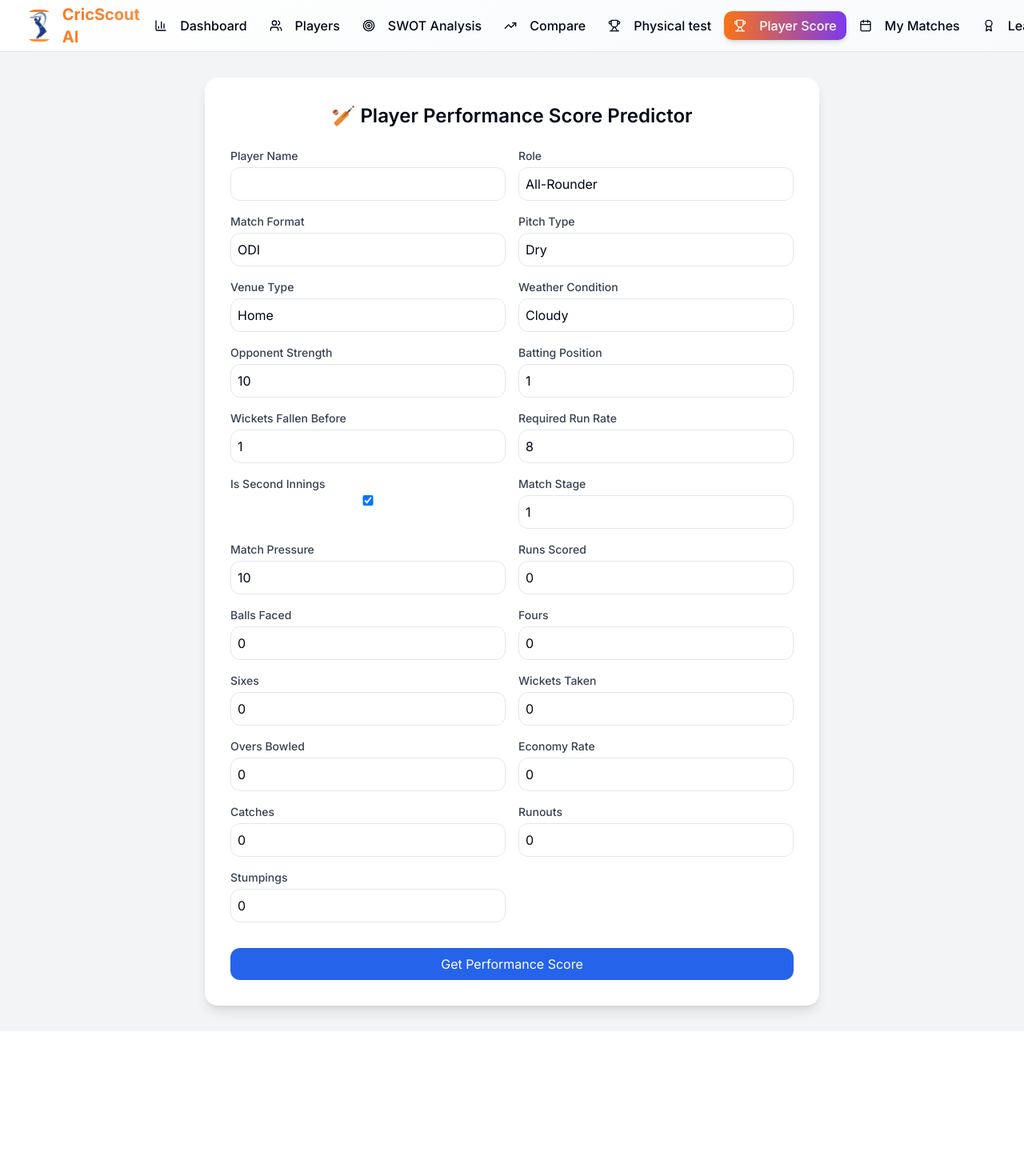
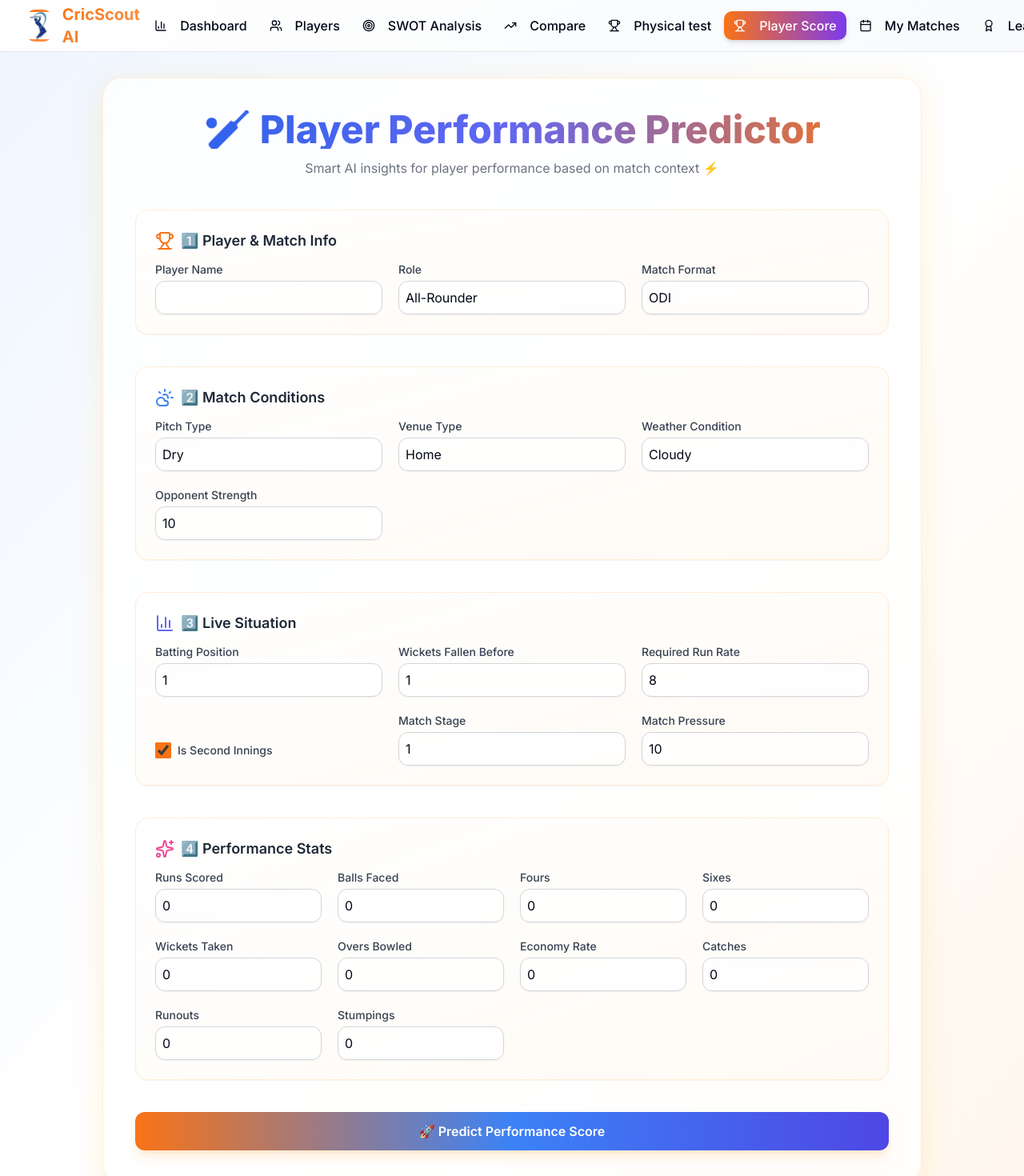
Before and after one commit to RishiSai23/IPL, a React (Vite) app: page /player-score in a window 1280 px wide. Shown: the top 1470 px of the page at 80% size. Before the commit the page ends 1289 px from the top, so only its background shows below. Built offline with nearby package versions, Linux system fonts and the light colour scheme.

Commit message:
updated the feature and style of the player score page

```diff
--- a/src/pages/PlayerScore.tsx
+++ b/src/pages/PlayerScore.tsx
@@ -1,5 +1,8 @@
+import Navigation from "@/components/Navigation";
+import { motion } from "framer-motion";
+import { BarChart3, CloudSun, Sparkles, Trophy } from "lucide-react";
 import { useState } from "react";
-import Navigation from "@/components/Navigation";
+
 const PlayerScore = () => {
   const [formData, setFormData] = useState({
     player_name: "",
@@ -37,16 +40,10 @@ const PlayerScore = () => {
     const name = target.name as keyof typeof formData;
     let newValue: string | number | boolean = target.value;
 
-    if (target.type === "checkbox") {
-      newValue = target.checked;
-    } else if (target.type === "number") {
-      newValue = Number(target.value);
-    }
+    if (target.type === "checkbox") newValue = target.checked;
+    else if (target.type === "number") newValue = Number(target.value);
 
-    setFormData({
-      ...formData,
-      [name]: newValue as never,
-    });
+    setFormData({ ...formData, [name]: newValue as never });
   };
 
   const handleSubmit = async (e: React.FormEvent) => {
@@ -60,7 +57,6 @@ const PlayerScore = () => {
       });
 
       if (!response.ok) throw new Error("Prediction failed");
-
       const data = await response.json();
       setPredictedScore(data.predicted_score);
     } catch (error) {
@@ -74,63 +70,148 @@ const PlayerScore = () => {
   return (
     <>
       <Navigation />
-      <div className="min-h-screen bg-gray-100 flex justify-center items-center p-8">
-        <div className="bg-white p-8 rounded-2xl shadow-lg w-full max-w-3xl">
-          <h1 className="text-2xl font-semibold text-center mb-6">
-            🏏 Player Performance Score Predictor
-          </h1>
+      <div className="min-h-screen bg-gradient-to-br from-blue-50 via-white to-orange-50 flex justify-center items-center p-8">
+        <motion.div
+          initial={{ opacity: 0, y: 30 }}
+          animate={{ opacity: 1, y: 0 }}
+          transition={{ duration: 0.8 }}
+          className="bg-white/80 backdrop-blur-2xl border border-orange-100 shadow-[0_8px_40px_rgba(255,165,0,0.15)] rounded-3xl p-10 w-full max-w-5xl"
+        >
+          {/* Title */}
+          <motion.div
+            initial={{ opacity: 0, y: -15 }}
+            animate={{ opacity: 1, y: 0 }}
+            transition={{ duration: 0.6 }}
+            className="text-center mb-10"
+          >
+            <h1 className="text-4xl md:text-5xl font-extrabold bg-gradient-to-r from-blue-600 via-indigo-500 to-orange-500 bg-clip-text text-transparent mb-3">
+              🏏 Player Performance Predictor
+            </h1>
+            <p className="text-gray-500 text-sm md:text-base">
+              Smart AI insights for player performance based on match context ⚡
+            </p>
+          </motion.div>
 
-          <form onSubmit={handleSubmit} className="grid grid-cols-2 gap-4">
-            {Object.keys(formData).map((key) => (
-              <div key={key} className="flex flex-col">
-                <label className="capitalize mb-1 text-sm font-medium text-gray-700">
-                  {key.replaceAll("_", " ")}
-                </label>
-                {typeof formData[key as keyof typeof formData] === "boolean" ? (
-                  <input
-                    type="checkbox"
+          <form onSubmit={handleSubmit} className="space-y-10">
+            {/* 1️⃣ Player Info */}
+            <SectionCard title="1️⃣ Player & Match Info" icon={<Trophy className="text-orange-500" />}>
+              <div className="grid grid-cols-2 md:grid-cols-3 gap-5">
+                <InputField label="Player Name" name="player_name" value={formData.player_name} onChange={handleChange} />
+                <InputField label="Role" name="role" value={formData.role} onChange={handleChange} />
+                <InputField label="Match Format" name="match_format" value={formData.match_format} onChange={handleChange} />
+              </div>
+            </SectionCard>
+
+            {/* 2️⃣ Match Conditions */}
+            <SectionCard title="2️⃣ Match Conditions" icon={<CloudSun className="text-blue-500" />}>
+              <div className="grid grid-cols-2 md:grid-cols-3 gap-5">
+                <InputField label="Pitch Type" name="pitch_type" value={formData.pitch_type} onChange={handleChange} />
+                <InputField label="Venue Type" name="venue_type" value={formData.venue_type} onChange={handleChange} />
+                <InputField label="Weather Condition" name="weather_condition" value={formData.weather_condition} onChange={handleChange} />
+                <InputField label="Opponent Strength" name="opponent_strength" value={formData.opponent_strength} onChange={handleChange} type="number" />
+              </div>
+            </SectionCard>
+
+            {/* 3️⃣ Live Situation */}
+            <SectionCard title="3️⃣ Live Situation" icon={<BarChart3 className="text-indigo-500" />}>
+              <div className="grid grid-cols-2 md:grid-cols-3 gap-5">
+                <InputField label="Batting Position" name="batting_position" value={formData.batting_position} onChange={handleChange} type="number" />
+                <InputField label="Wickets Fallen Before" name="wickets_fallen_before" value={formData.wickets_fallen_before} onChange={handleChange} type="number" />
+                <InputField label="Required Run Rate" name="required_run_rate" value={formData.required_run_rate} onChange={handleChange} type="number" />
+                <CheckboxField label="Is Second Innings" name="is_second_innings" checked={formData.is_second_innings} onChange={handleChange} />
+                <InputField label="Match Stage" name="match_stage" value={formData.match_stage} onChange={handleChange} type="number" />
+                <InputField label="Match Pressure" name="match_pressure" value={formData.match_pressure} onChange={handleChange} type="number" />
+              </div>
+            </SectionCard>
+
+            {/* 4️⃣ Performance Stats */}
+            <SectionCard title="4️⃣ Performance Stats" icon={<Sparkles className="text-pink-500" />}>
+              <div className="grid grid-cols-2 md:grid-cols-4 gap-5">
+                {[
+                  "runs_scored", "balls_faced", "fours", "sixes",
+                  "wickets_taken", "overs_bowled", "economy_rate",
+                  "catches", "runouts", "stumpings"
+                ].map((key) => (
+                  <InputField
+                    key={key}
+                    label={key.replaceAll("_", " ").replace(/\b\w/g, (c) => c.toUpperCase())}
                     name={key}
-                    checked={formData[key as keyof typeof formData] as boolean}
+                    value={(formData as any)[key]}
                     onChange={handleChange}
+                    type="number"
                   />
-                ) : (
-                  <input
-                    type={
-                      typeof formData[key as keyof typeof formData] === "number"
-                        ? "number"
-                        : "text"
-                    }
-                    name={key}
-                    value={
-                      typeof formData[key as keyof typeof formData] === "number"
-                        ? (formData[key as keyof typeof formData] as number)
-                        : (formData[key as keyof typeof formData] as string)
-                    }
-                    onChange={handleChange}
-                    className="border rounded-lg p-2"
-                  />
-                )}
+                ))}
               </div>
-            ))}
+            </SectionCard>
 
-            <button
-              type="submit"
+            {/* Submit Button */}
+            <motion.button
+              whileHover={{ scale: 1.04 }}
+              whileTap={{ scale: 0.96 }}
               disabled={loading}
-              className="col-span-2 bg-blue-600 text-white py-2 rounded-lg mt-4 hover:bg-blue-700 transition"
+              className="w-full bg-gradient-to-r from-orange-500 via-blue-500 to-indigo-600 text-white py-3 rounded-xl font-semibold shadow-lg shadow-orange-200/50 hover:shadow-orange-400/60 transition-all duration-300"
             >
-              {loading ? "Predicting..." : "Get Performance Score"}
-            </button>
+              {loading ? "Predicting..." : "🚀 Predict Performance Score"}
+            </motion.button>
           </form>
 
           {predictedScore !== null && (
-            <div className="mt-6 text-center text-xl font-bold text-green-600">
-              Predicted Performance Score: {predictedScore.toFixed(2)}
-            </div>
+            <motion.div
+              initial={{ opacity: 0, y: 20 }}
+              animate={{ opacity: 1, y: 0 }}
+              className="mt-10 text-center text-3xl font-extrabold bg-gradient-to-r from-green-500 via-emerald-500 to-lime-500 bg-clip-text text-transparent"
+            >
+              🎯 Predicted Performance Score: {predictedScore.toFixed(2)}
+            </motion.div>
           )}
-        </div>
+        </motion.div>
       </div>
     </>
   );
 };
 
+/* --- Reusable Components --- */
+
+const SectionCard = ({ title, icon, children }: any) => (
+  <motion.section
+    initial={{ opacity: 0, y: 20 }}
+    whileInView={{ opacity: 1, y: 0 }}
+    viewport={{ once: true }}
+    transition={{ duration: 0.6 }}
+    className="bg-gradient-to-br from-white/70 to-orange-50/60 border border-orange-100 rounded-2xl p-6 shadow-sm hover:shadow-lg hover:border-orange-300 transition-all duration-300"
+  >
+    <div className="flex items-center gap-2 mb-3">
+      {icon}
+      <h2 className="text-lg font-semibold text-gray-800">{title}</h2>
+    </div>
+    {children}
+  </motion.section>
+);
+
+const InputField = ({ label, name, value, onChange, type = "text" }: any) => (
+  <div className="flex flex-col">
+    <label className="text-sm font-medium text-gray-700 mb-1">{label}</label>
+    <input
+      type={type}
+      name={name}
+      value={value}
+      onChange={onChange}
+      className="border border-gray-300 rounded-lg p-2 focus:ring-2 focus:ring-orange-400 focus:border-orange-400 focus:outline-none bg-white/80 hover:bg-white shadow-sm transition-all"
+    />
+  </div>
+);
+
+const CheckboxField = ({ label, name, checked, onChange }: any) => (
+  <div className="flex items-center gap-2 mt-7">
+    <input
+      type="checkbox"
+      name={name}
+      checked={checked}
+      onChange={onChange}
+      className="h-5 w-5 accent-orange-500 focus:ring-2 focus:ring-orange-400"
+    />
+    <label className="text-sm font-medium text-gray-700">{label}</label>
+  </div>
+);
+
 export default PlayerScore;
```
